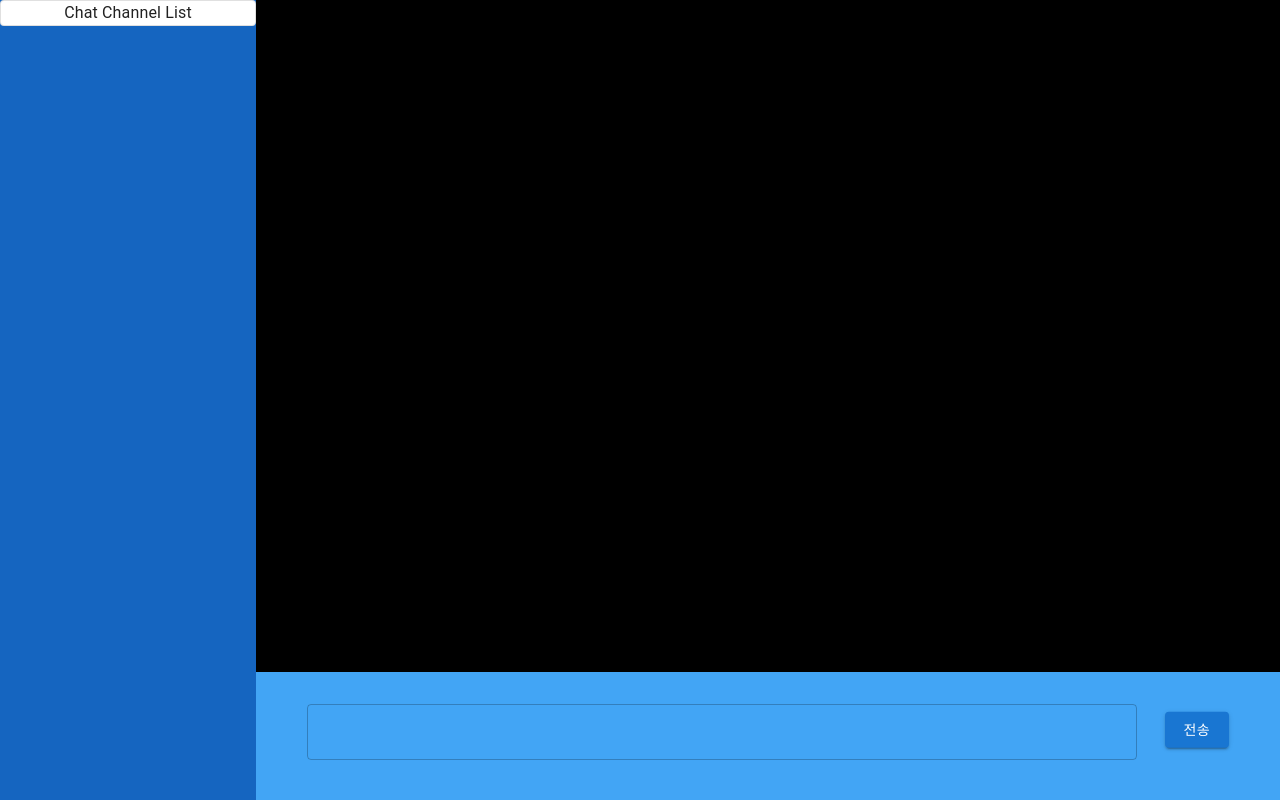
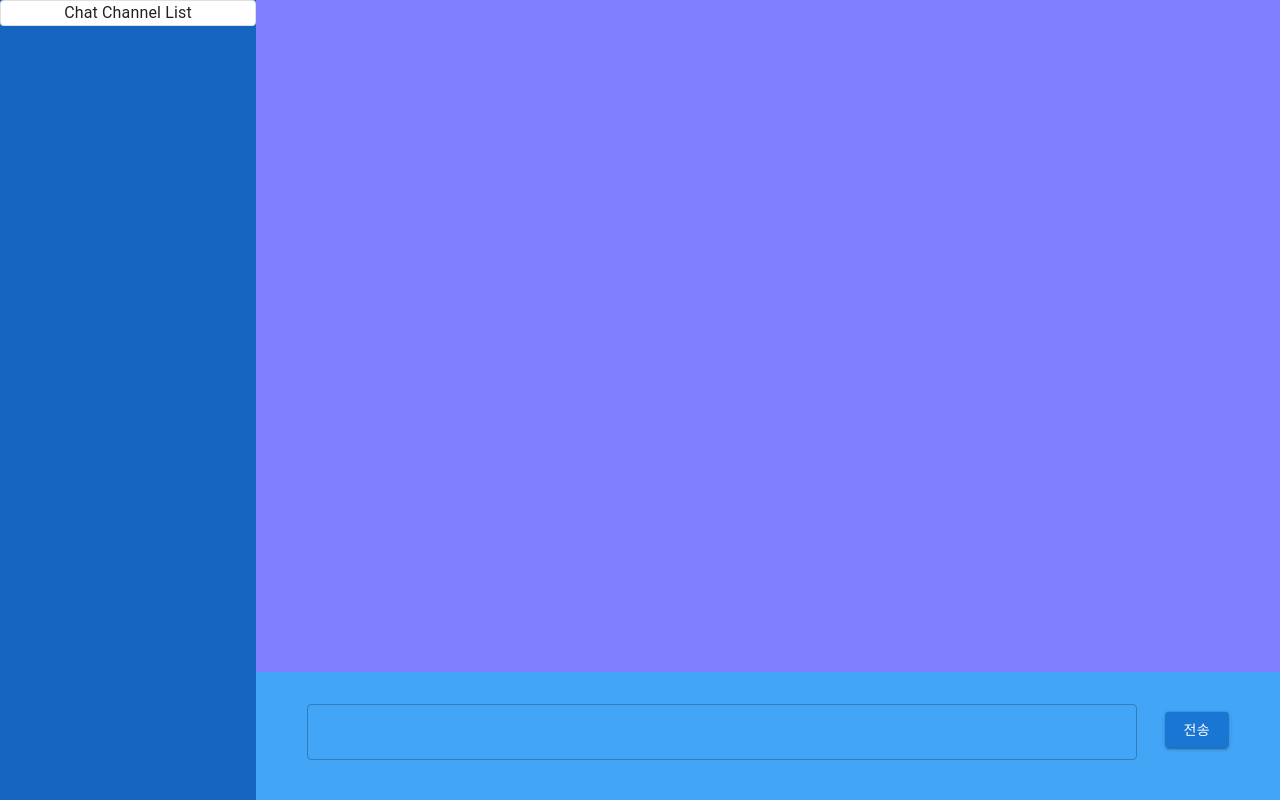
Before and after one commit to MAGHC/Electron-login-join-chat-App, a React (Create React App) app: page /chatmain in a window 1280 px wide. Built offline with nearby package versions, Linux system fonts and the light colour scheme.

Commit message:
[add,modify,remove]컴포넌트 이름 변경 및 불필요 컴포넌트 삭제 통합

```diff
--- a/src/Components/Channels.tsx
+++ /dev/null
@@ -1,7 +0,0 @@
-import { Box } from "@mui/material";
-
-const Channels = () => {
-  return <Box height="84vh" width="80vw" bgcolor="black"></Box>;
-};
-
-export default Channels;
--- a/src/Components/Chat.tsx
+++ b/src/Components/Message.tsx
@@ -1,7 +1,7 @@
 import React from "react";
 
-const Chat = () => {
+const Message = () => {
   return <div></div>;
 };
 
-export default Chat;
+export default Message;
--- a/src/pages/ChatMain.tsx
+++ b/src/pages/ChatMain.tsx
@@ -1,5 +1,4 @@
 import SideBar from "../Components/SideBar";
-import Channels from "../Components/Channels";
 import SendChat from "../Components/SendChat";
 import { Box } from "@mui/material";
 
@@ -10,7 +9,7 @@ const ChatMain = () => {
         <SideBar></SideBar>
       </Box>
       <Box display="flex" flexDirection="column">
-        <Channels></Channels>
+        <Box height="84vh" width="80vw" bgcolor="rgba(0, 0, 255, 0.5)"></Box>
         <SendChat></SendChat>
       </Box>
     </Box>
```
